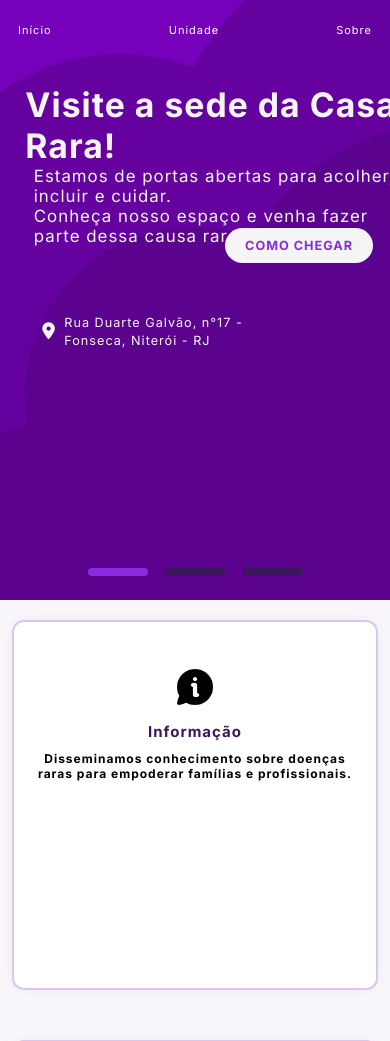
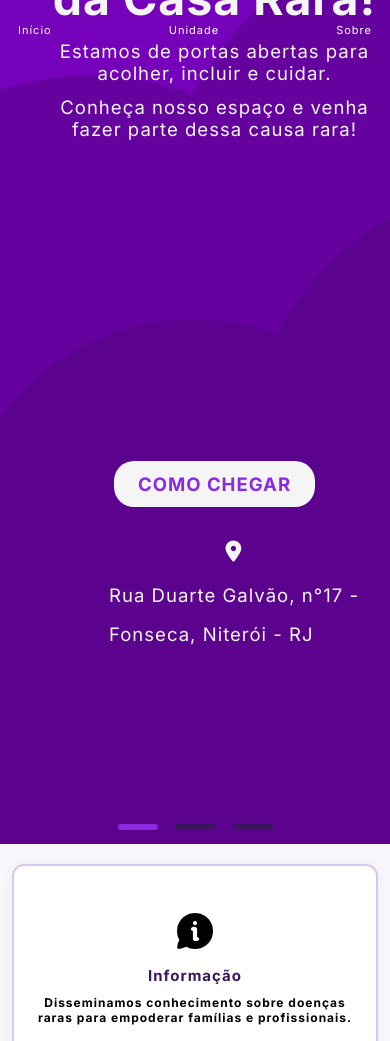
Before and after one commit to ozelfls/1.1.1_site_ong, a Django app: template templates/index.html in a window 390 px wide. Shown: the top 1041 px of the page. Run offline with Django 3.2, Linux system fonts and the light colour scheme; the template is opened without the code that fills it, so the values that code supplies are empty; some libraries are stand-ins or nearby versions; some web fonts are replaced.

Commit message:
responsividade dos banners
apenas o banner 1 tá ruim, e o botão para acessar o formulário foi camuflado

```diff
--- a/static/style.css
+++ b/static/style.css
@@ -1582,3 +1582,280 @@
     font-size: 1rem;
   }
 }
+#conecte{
+  color:#171717;
+}
+
+.botaoChegar {
+  display: inline-block;
+  margin-top: 4vh;
+  padding: 14px 32px;
+  background: var(--color-neutral-40);
+  color: #8A2BE2;
+  text-decoration: none;
+  font-weight: bold;
+  border-radius: 20px;
+  font-size: 2.4vh;
+  transition: background 0.3s, color 0.3s;
+}
+.botaoChegar:hover {
+  background: #f3e9fd;
+  color: #6b1cb8;
+}
+
+.botaoSaiba {
+  display: inline-block;
+  margin-top: 5vh;
+  padding: 14px 36px;
+  background-color: #004aad;
+  color: var(--color-neutral-40);
+  font-weight: bold;
+  border-radius: 25px;
+  text-decoration: none;
+  font-size: 2.4vh;
+  transition: background-color 0.3s ease;
+}
+.botaoSaiba:hover {
+  background-color: #003d80;
+}
+
+
+
+@media (max-width: 768px) {
+  .bannerCarrossel {
+    height: 100vh;
+  }
+
+
+  .bannerConteudo1,
+  .bannerConteudo2,
+  .bannerConteudo3 {
+    left: 5vw !important;
+    bottom: 15vh;
+    text-align: center;
+  }
+
+
+  .bannerConteudo1 {
+    position: relative;
+    top: 35vh;
+    text-align: left;
+    padding-right: 5vw;
+  }
+
+
+  .bannerConteudo1 h1,
+  .bannerConteudo2 h1,
+  .tituloBanner3 {
+    font-size: 6vh;
+  }
+
+  .bannerConteudo1 h1 {
+    font-size: 5.5vh;
+    line-height: 1.2;
+  }
+
+
+  .bannerConteudo1 p,
+  .bannerConteudo2 p,
+  .textoBanner3 {
+    font-size: 2.5vh;
+    margin-left: 0;
+  }
+
+  .bannerConteudo1 p {
+    font-size: 2.2vh;
+    margin-top: 1.5vh;
+  }
+
+
+  .botaoChegar,
+  .botaoSaiba,
+  .botaoDoar {
+    position: relative;
+    margin: 3vh auto 0 auto;
+    display: block;
+    font-size: 2.5vh;
+    padding: 12px 25px;
+    text-align: center;
+    width: fit-content;
+  }
+
+
+  .botaoChegar {
+    top: 38vh;
+    left: 5vw;
+    margin-top: 2vh;
+    padding: 12px 24px;
+    font-size: 2.2vh;
+    display: inline-block;
+    width: auto;
+  }
+
+
+  .bannerConteudo2 {
+    left: 5vw;
+    top: 10vh;
+    text-align: center;
+  }
+
+
+  .logoFranit {
+    position: relative;
+    width: 40vw;
+    margin: 2vh auto 0 auto;
+    display: block;
+  }
+
+
+  .banner3 {
+    flex-direction: column;
+    padding: 5vh 5vw;
+    text-align: center;
+  }
+
+  .iconesBanner3 {
+    flex-direction: row;
+    justify-content: center;
+    font-size: 12vh;
+    gap: 5vw;
+    margin-top: 5vh;
+  }
+
+
+  .localizacao {
+    position: relative;
+    top: 40vh;
+    left: 5vw;
+    font-size: 2.2vh;
+    flex-direction: column;
+    align-items: flex-start;
+    gap: 1vh;
+    margin-top: 2vh;
+  }
+  .localizacao i {
+    font-size: 2.5vh;
+  }
+
+
+  .dots {
+    bottom: 10px;
+  }
+  .dot {
+    width: 40px;
+    height: 6px;
+  }
+}
+
+
+@media screen and (min-width: 1800px) {
+  .botaoChegar {
+    font-size: 2.5vh;
+    padding: 16px 36px;
+    top: 75%;
+  }
+  .botaoSaiba {
+    font-size: 2.6vh;
+    padding: 16px 40px;
+    margin-top: 5vh;
+  }
+  .localizacao{
+    top: 80%;
+    margin-top:40px;
+  }
+  .localizacao p{
+    font-size:18px;
+  }
+}
+@media (max-width: 768px) {
+  .bannerConteudo1 {
+    position: relative;
+    top: auto;
+    left: 5vw;
+    text-align: left;
+    padding-right: 5vw;
+  }
+
+  .bannerConteudo1 h1 {
+    font-size: 5.5vh;
+    line-height: 1.2;
+  }
+
+  .bannerConteudo1 p {
+    font-size: 2.2vh;
+    margin-top: 1.5vh;
+  }
+
+  .botaoChegar {
+    position: relative;
+    margin-top: 3vh;
+    left: 0;
+    right: 0;
+    padding: 12px 24px;
+    font-size: 2.2vh;
+    display: inline-block;
+    width: auto;
+  }
+
+  .localizacao {
+    position: relative;
+    margin-top: 2vh;
+    font-size: 2.2vh;
+    flex-direction: column;
+    align-items: flex-start;
+    gap: 1vh;
+  }
+
+  .localizacao i {
+    font-size: 2.5vh;
+  }
+}
+@media (max-width: 768px) {
+  .bannerConteudo1 {
+    position: relative;
+    top: auto;
+    left: auto;
+    padding: 5vh 5vw;
+    transform: none;
+    text-align: center;
+  }
+
+  .bannerConteudo1 h1 {
+    font-size: 5.5vh;
+    line-height: 1.2;
+  }
+
+  .bannerConteudo1 p {
+    font-size: 2.2vh;
+    margin-top: 1.5vh;
+  }
+
+  .acessoLocalizacao {
+    display: flex;
+    flex-direction: column;
+    align-items: center;
+    margin-top: 4vh;
+    gap: 2vh;
+  }
+
+  .botaoChegar {
+    font-size: 2.2vh;
+    padding: 12px 24px;
+    margin: 0 auto;
+  }
+
+  .localizacao {
+    font-size: 2.2vh;
+    display: flex;
+    align-items: center;
+    gap: 1vh;
+  }
+
+  .localizacao i {
+    font-size: 2.5vh;
+  }
+
+  .gps-ico {
+    text-align: left;
+  }
+}
--- a/templates/index.html
+++ b/templates/index.html
@@ -30,12 +30,12 @@
                     <p>Estamos de portas abertas para acolher, incluir e cuidar.</p>
                     <p>Conheça nosso espaço e venha fazer parte dessa causa rara!</p>
                     <a href="https://www.google.com/maps/place/Casa+at%C3%ADpica/@-22.8814278,-43.0989806,17z/data=!3m1!4b1!4m6!3m5!1s0x99830016f7aaad:0xb85e9d4ac20f9ebf!8m2!3d-22.8814278!4d-43.0989806!16s%2Fg%2F11vxlfwwdf?entry=ttu&g_ep=EgoyMDI1MDUwNi4wIKXMDSoASAFQAw%3D%3D" class="botaoChegar" target="_blank">COMO CHEGAR</a>
-                </div>
-                <div class="localizacao">
-                    <i class="fa-solid fa-location-dot"></i>
-                    <div class="gps-ico">
-                        <p class="gps-texto">Rua Duarte Galvão, n°17 -</p>
-                        <p class="gps-texto">Fonseca, Niterói - RJ</p>
+                    <div class="localizacao">
+                        <i class="fa-solid fa-location-dot"></i>
+                        <div class="gps-ico">
+                            <p class="gps-texto">Rua Duarte Galvão, n°17 -</p>
+                            <p class="gps-texto">Fonseca, Niterói - RJ</p>
+                        </div>
                     </div>
                 </div>
             </div>
@@ -194,7 +194,7 @@
         <div id="footer_copyright">
             &#169; 2025 - Todos os direitos reservados. Por Casa Rara
         </div>
-        <a href="connect.html">conecte aqui!!</a>
+        <a id="conecte" href="connect.html">conecte aqui!!</a>
     </footer>
     <script src="{% static 'js/app.js' %}"></script>
 </body>
```
